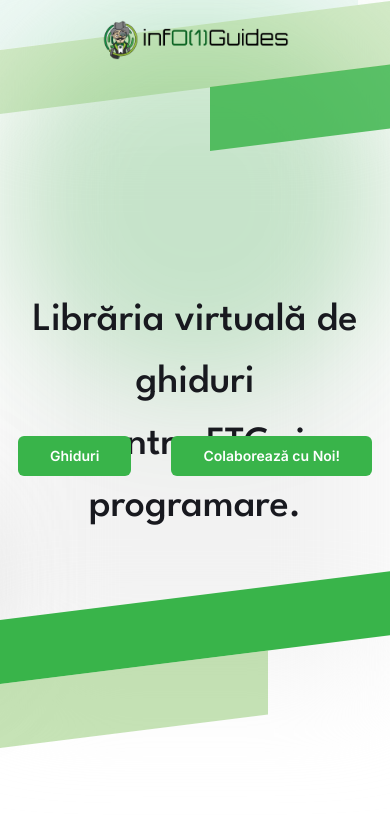
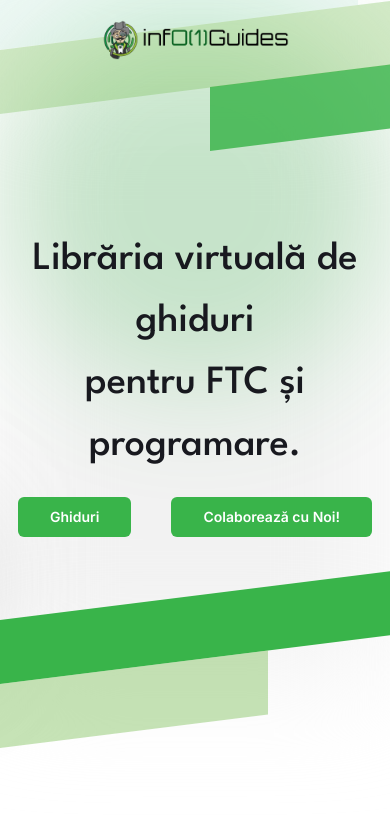
Before and after one commit to plexcodes/infO1-Guides, a Svelte app: page / in a window 390 px wide. Shown: the top 829 px of the page. Built offline with nearby package versions, Linux system fonts and the light colour scheme.

Commit message:
Overlapping Issue

```diff
--- a/public/acasa.css
+++ b/public/acasa.css
@@ -592,7 +592,7 @@
   }
   .acasa-text {
     width: 100vw;
-    height: 126px;
+    height: auto;
     font-size: 40px;
     font-style: normal;
     font-family: League Spartan;
```
